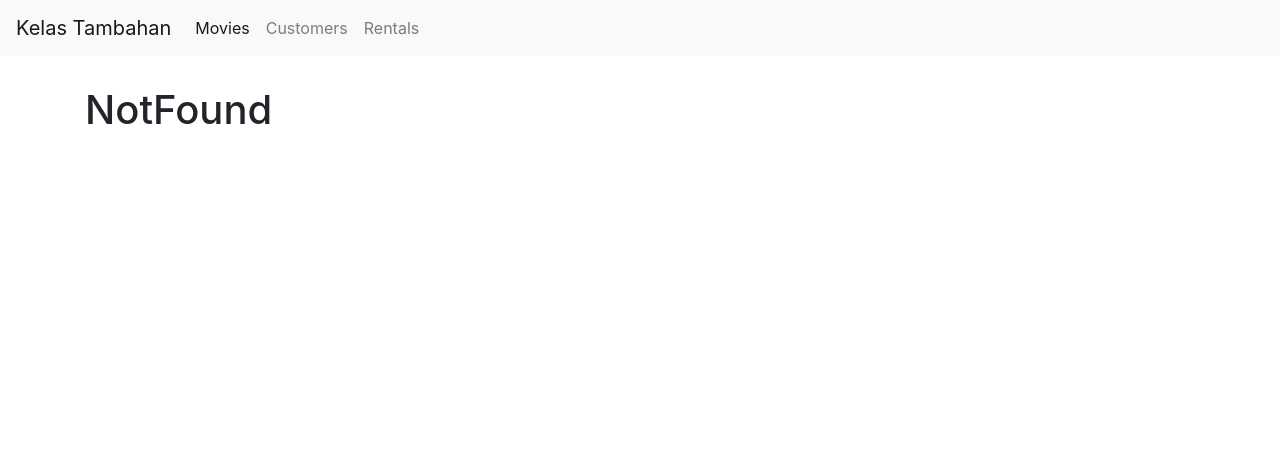
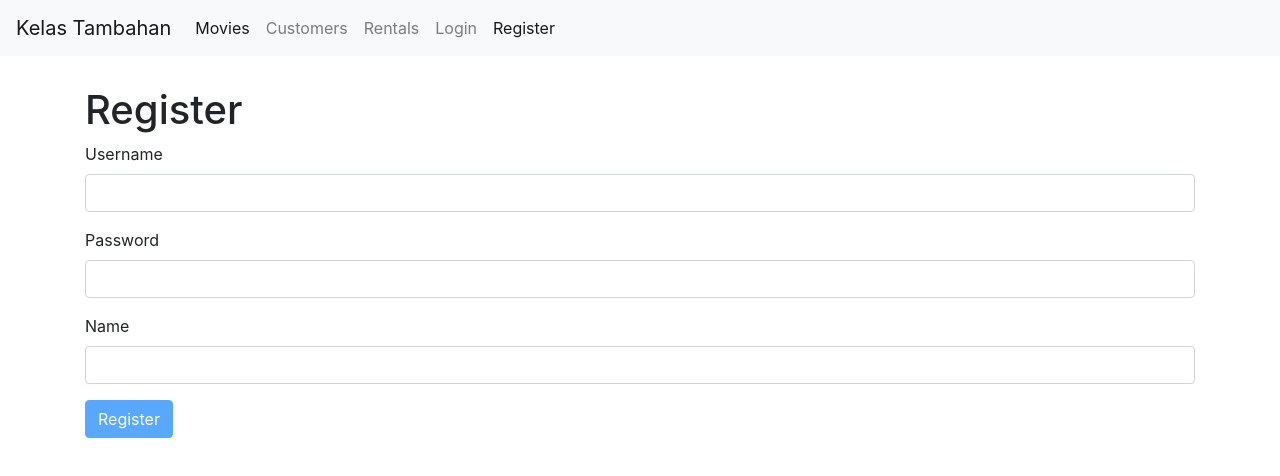
Before and after one commit to rajifmahendra/React-js-component, a React (Create React App) app: page /register in a window 1280 px wide. Before the commit this address led to /not-found. Shown: the top 476 px of the page. Built offline with nearby package versions, Linux system fonts and the light colour scheme.

Commit message:
update login register courses

```diff
--- a/package.json
+++ b/package.json
@@ -8,6 +8,7 @@
     "@testing-library/user-event": "^13.5.0",
     "bootstrap": "^4.1.1",
     "font-awesome": "^4.7.0",
+    "joi-browser": "13.4",
     "lodash": "^4.17.10",
     "prop-types": "^15.6.2",
     "query-string": "^7.1.1",
--- a/src/App.js
+++ b/src/App.js
@@ -5,6 +5,8 @@
 import NotFound from './components/notFound';
 import Customers from './components/Customers';
 import NavBar from './components/NavBar';
+import LoginFrom from './components/LoginForm';
+import RegisterForm from './components/RegisterForm';
 import './App.css';
 
 function App() {
@@ -13,6 +15,8 @@
       <NavBar />
       <main className="container">
         <Switch>
+          <Route path="/register" component={RegisterForm} />
+          <Route path="/login" component={LoginFrom} />
           <Route path="/movies/:id" component={MovieForm} />
           <Route path="/movies" component={Movies}></Route>
           <Route path="/customers" component={Customers}></Route>
--- /dev/null
+++ b/src/components/Common/Form.jsx
@@ -0,0 +1,71 @@
+import React, { Component } from "react";
+import Joi from "joi-browser";
+import Input from "./Input";
+
+class Form extends Component {
+    state = {
+        data: {},
+        errors: {}
+    };
+
+    validate = () => {
+        const options = { abortEarly: false };
+        const { error } = Joi.validate(this.state.data, this.schema, options);
+        // console.log(result)
+        if (!error) return null;
+
+        const errors = {};
+        for (let item of error.details) errors[item.path[0]] = item.message;
+        return errors;
+    };
+
+    validateProperty = ({ name, value }) => {
+        const obj = { [name]: value };
+        const schema = { [name]: this.schema[name] }
+        const {error} = Joi.validate(obj, schema);
+        return error ? error.details[0].message : null;
+    }
+
+    handleSubmit = e => {
+        e.preventDefault();
+
+        const errors = this.validate();
+        // console.log(errors);
+        this.setState({ errors: errors || {} })
+        if (errors) return;
+
+        this.doSubmit();
+    };
+
+    handleChange = ({ currentTarget: input }) => {
+        const errors = { ...this.state.errors };
+        const errorMessage = this.validateProperty(input);
+        if (errorMessage) errors[input.name] = errorMessage;
+        else delete errors[input.name];
+
+         const data = {...this.state.data};
+         data[input.name] = input.value;
+         this.setState({ data, errors });
+    };
+    renderButton(label) {
+        return (
+            <button disabled={this.validate()} className="btn btn-primary">{label}</button>
+        )
+    }
+    renderInput(name, label, type = "text") {
+        const { data, errors } = this.state;
+
+        return (
+            <Input
+                type={type}
+                name={name}
+                value={data[name]}
+                label={label}
+                onChange={this.handleChange}
+                error={errors[name]}
+            />
+        )
+    }
+}
+
+export default Form;
--- /dev/null
+++ b/src/components/Common/Input.jsx
@@ -0,0 +1,20 @@
+import React from "react";
+
+const Input = ({ name, label, error, ...rest }) => {
+    return (
+        <>
+            <div className="form-group">
+                <label htmlFor={name}>{ label }</label>
+                    <input
+                        {...rest}
+                        name={name}
+                        id={name}
+                        className="form-control"
+                    />
+                    { error && <div className="alert alert-danger">{error}</div> }
+            </div>
+        </>
+    )
+}
+
+export default Input;
--- /dev/null
+++ b/src/components/LoginForm.jsx
@@ -0,0 +1,40 @@
+import React, { Component } from "react";
+import Joi from "joi-browser";
+import Form from "./Common/Form";
+
+class LoginForm extends Form {
+    state = {
+        data : {
+            username: '',
+            password: ''
+        },
+        errors: {}
+    };
+
+    schema = {
+        username: Joi.string().required().label("Username"),
+        password: Joi.string().required().label("Password")
+    };
+
+    doSubmit = () => {
+        // Call the server
+        console.log("submit");
+    }
+
+    render(){
+        return (
+            <>
+                <div>
+                    <h1>Login</h1>
+                    <form onSubmit={this.handleSubmit} >
+                        {this.renderInput('username', 'Username')}
+                        {this.renderInput('password', 'Password', "password")}
+                        {this.renderButton('Login')}
+                    </form>
+                </div>
+            </>
+        )
+    }
+}
+
+export default LoginForm
--- a/src/components/NavBar.jsx
+++ b/src/components/NavBar.jsx
@@ -28,6 +28,16 @@
                             Rentals
                         </NavLink>
                     </li>
+                    <li className="nav-item">
+                        <NavLink className="nav-link" to="/login">
+                            Login
+                        </NavLink>
+                    </li>
+                    <li className="nav-item">
+                        <NavLink className="nav-link" to="/register">
+                            Register
+                        </NavLink>
+                    </li>
                 </ul>
             </div>
         </nav>
--- /dev/null
+++ b/src/components/RegisterForm.jsx
@@ -0,0 +1,39 @@
+import React from "react";
+import Joi from "joi-browser";
+import Form from "./Common/Form";
+
+class RegisterForm extends Form {
+    state = {
+        data: { username: "", password: "", name: "" },
+        errors: {}
+     };
+
+    schema = {
+        username: Joi.string().required().label("Username"),
+        password: Joi.string().required().label("Password"),
+        name    : Joi.string().required().label("Name")
+    };
+
+    doSubmit = () => {
+        // Call the server
+        console.log("submit");
+    }
+
+    render() {
+        return (
+            <>
+                <div>
+                    <h1>Register</h1>
+                    <form onSubmit={this.handleSubmit} >
+                        {this.renderInput('username', 'Username')}
+                        {this.renderInput('password', 'Password', "password")}
+                        {this.renderInput('name', 'Name')}
+                        {this.renderButton('Register')}
+                    </form>
+                </div>
+            </>
+        );
+    }
+}
+
+export default RegisterForm;
```
Also changed, not shown: 1 other file (tests, documents, lock files or other folders).
